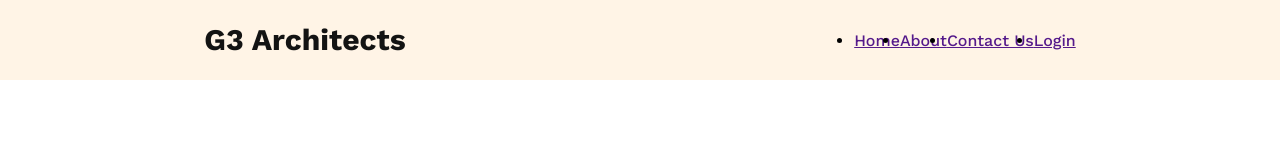
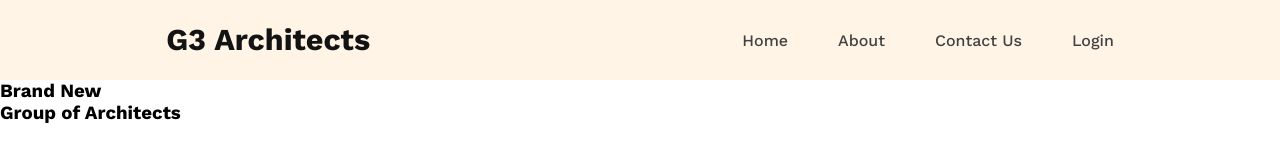
Before and after one commit to MasumAhmed19/G3-Architecture, a plain HTML site: page index.html in a window 1280 px wide. Drawn offline with nearby package versions, Linux system fonts and the light colour scheme.

Commit message:
Nav Done

```diff
--- a/index.html
+++ b/index.html
@@ -16,15 +16,22 @@
             <h3 class="nav-brand">G3 Architects</h3>
 
             <ul class="nav-menu display-flex">
-                <li class="nav-items"><a href="" class="nav-links">Home</a></li>
-                <li class="nav-items"><a href="" class="nav-links">About</a></li>
-                <li class="nav-items"><a href="" class="nav-links">Contact Us</a></li>
-                <li class="nav-items"><a href="" class="nav-links">Login</a></li>
+                <li class="nav-items "><a href="" class="nav-links dark-2">Home</a></li>
+                <li class="nav-items"><a href="" class="nav-links dark-2">About</a></li>
+                <li class="nav-items"><a href="" class="nav-links dark-2">Contact Us</a></li>
+                <li class="nav-items"><a href="" class="nav-links dark-2">Login</a></li>
             </ul>
         </nav>
     </header>
 
-    <main></main>
+    <main>
+        <div class="hero-section">
+            <h3 class="hero-title">Brand New<br>Group of Architects</h3>
+            <p class="paragraph"></p>
+        </div>
+
+
+    </main>
 
     <footer></footer>
 
--- a/styles.css
+++ b/styles.css
@@ -20,13 +20,25 @@
 }
 
 
+.dark-1{
+    color:rgb(19, 19, 19)
+}
+.dark-2{
+    color: rgb(66, 66, 66);
+}
+
+.dark-3{
+    color:rgb(114, 114, 114)
+}
+
+
 
 
 /* Header Style */
 .nav-brand{
     color: rgb(19, 19, 19);
     font-family: Work Sans;
-    font-size: 30px;
+    font-size: 1.9rem;
     font-weight: 00;
     line-height: 40px;
     letter-spacing: 0%;
@@ -38,11 +50,22 @@
     margin: 0 auto;
     justify-content: space-around;
     align-items: center;
-
 }
 
 
+.nav-menu{
+    list-style: none;
+    gap: 50px
+}
 
+.nav-links{
+    text-decoration: none;
+}
+
+
+.nav-items{
+
+}
 
 
 
```
